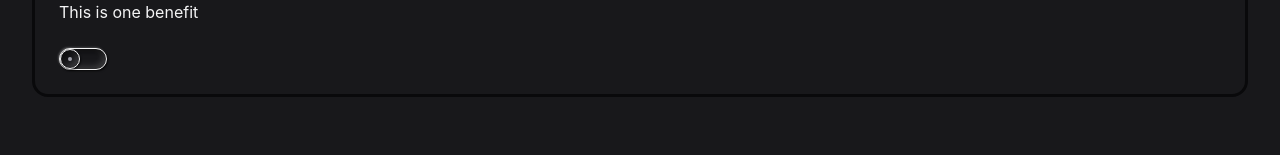
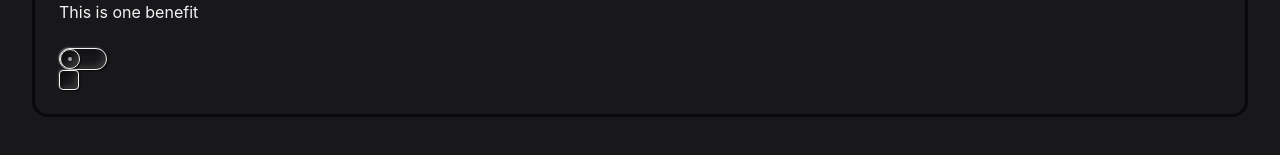
Before and after one commit to Sammie-oje/Neumorphism-UI, a React (Vite) app: page / in a window 1280 px wide. Shown: the part 333-488 px from the top of the page. Built offline with nearby package versions, Linux system fonts and the light colour scheme.

Commit message:
Added the checkbox component

```diff
--- a/src/App.tsx
+++ b/src/App.tsx
@@ -1,6 +1,7 @@
 import Button from "./components/Button.tsx";
 import Nav from "./components/Nav.tsx";
 import NeuSwitch from "./components/Switch.tsx";
+import NeuCheckbox from "./components/Checkbox.tsx";
 import {
     Card,
     CardTitle,
@@ -41,6 +42,7 @@ function App() {
                     </CardContent>
                     <CardFooter>
                         <NeuSwitch />
+                        <NeuCheckbox />
                     </CardFooter>
                 </Card>
             </div>
--- /dev/null
+++ b/src/components/Checkbox.tsx
@@ -0,0 +1,31 @@
+import { Checkbox } from "@base-ui/react/checkbox";
+import { cva, type VariantProps } from "class-variance-authority";
+import { useRender } from "@base-ui/react/use-render";
+import { mergeProps } from "@base-ui/react/merge-props";
+import { Check } from "lucide-react";
+
+const checkboxVariants = cva(
+    "flex relative cursor-pointer shrink-0 h-5 w-5 rounded-sm focus-visible:outline-none focus-visible:ring-offset-2 focus-visible:ring-foreground focus-visible:ring-2 bg-background shadow-inset border-1 border-highlight data-[checked]:bg-linear-to-tl duration-350 ease-out transition-all data-[checked]:from-primary/5 data-[checked]:to-primary/25 data-[checked]:shadow-raised data-[checked]:border-primary/50 disabled:opacity-50"
+);
+
+const checkIndicatorVariants = cva(
+    "flex items-center justify-center absolute top-1/2 left-1/2 -translate-1/2"
+);
+
+interface CheckboxProps extends React.ComponentProps<typeof Checkbox.Root> {}
+
+export default function NeuCheckbox(props: CheckboxProps) {
+    const mergedProps = mergeProps(props, {
+        className: checkboxVariants()
+    });
+    const mergedIndicator = mergeProps(props, {
+        className: checkIndicatorVariants()
+    });
+    return (
+        <Checkbox.Root {...mergedProps}>
+            <Checkbox.Indicator {...mergedIndicator}>
+                <Check className="h-3 w-3 text-primary" />
+            </Checkbox.Indicator>
+        </Checkbox.Root>
+    );
+}
```
